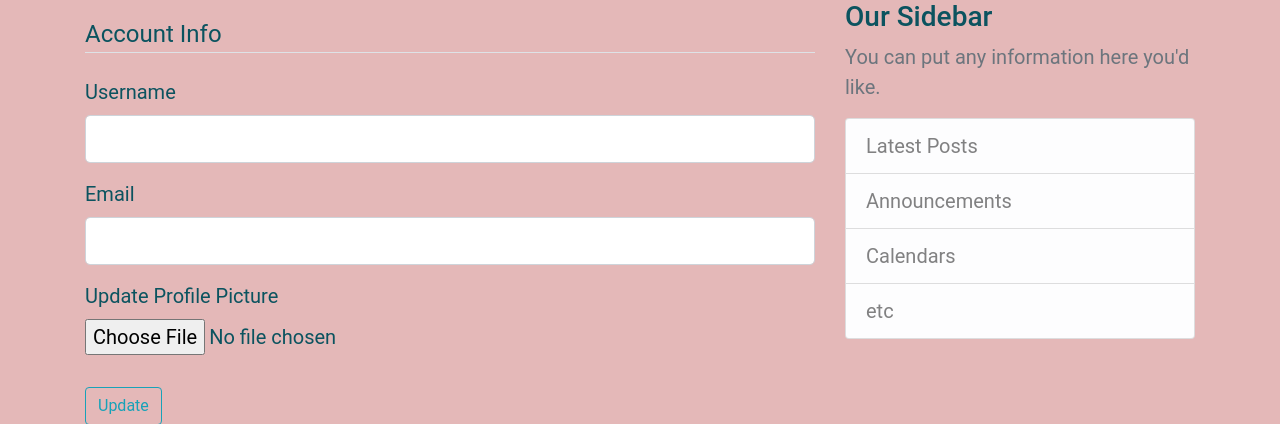
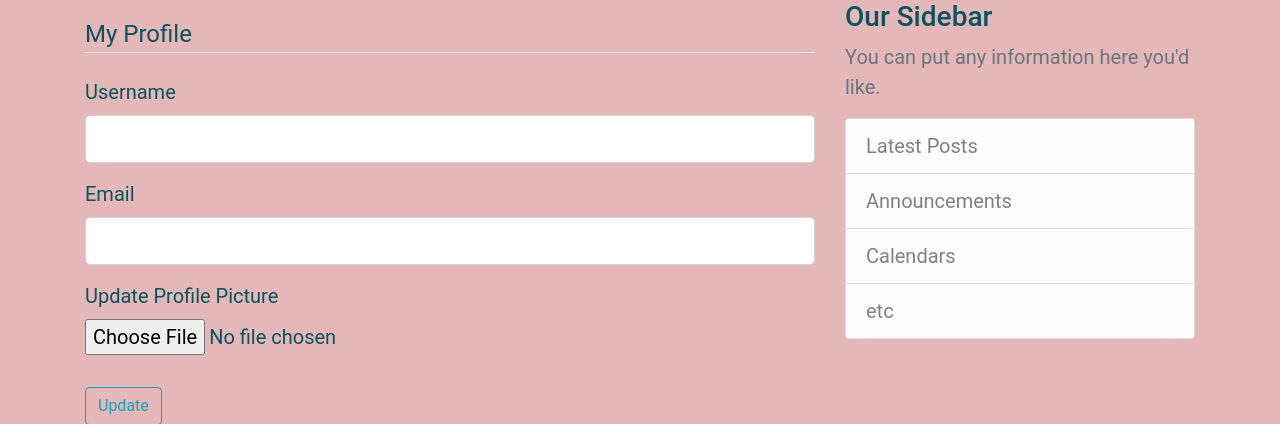
Before and after one commit to Karenkoech/Elevatorpitch_app, a Flask app: template app/templates/profile.html in a window 1280 px wide. Shown: the part 62-486 px from the top of the page. Run offline with Flask 2, Linux system fonts and the light colour scheme; the template is opened without the code that fills it: values that come from a table or form of the project are taken from there, others are empty; some libraries are stand-ins or nearby versions.

```diff
--- a/app/templates/profile.html
+++ b/app/templates/profile.html
@@ -12,7 +12,7 @@
     <form method="POST" action="" enctype="multipart/form-data">
       {{ form.hidden_tag() }}
       <fieldset class="form-group">
-          <legend class="border-bottom mb-4">Account Info</legend>
+          <legend class="border-bottom mb-4">My Profile</legend>
           <div class="form-group">
               {{ form.username.label(class="form-control-label") }}
 
```
